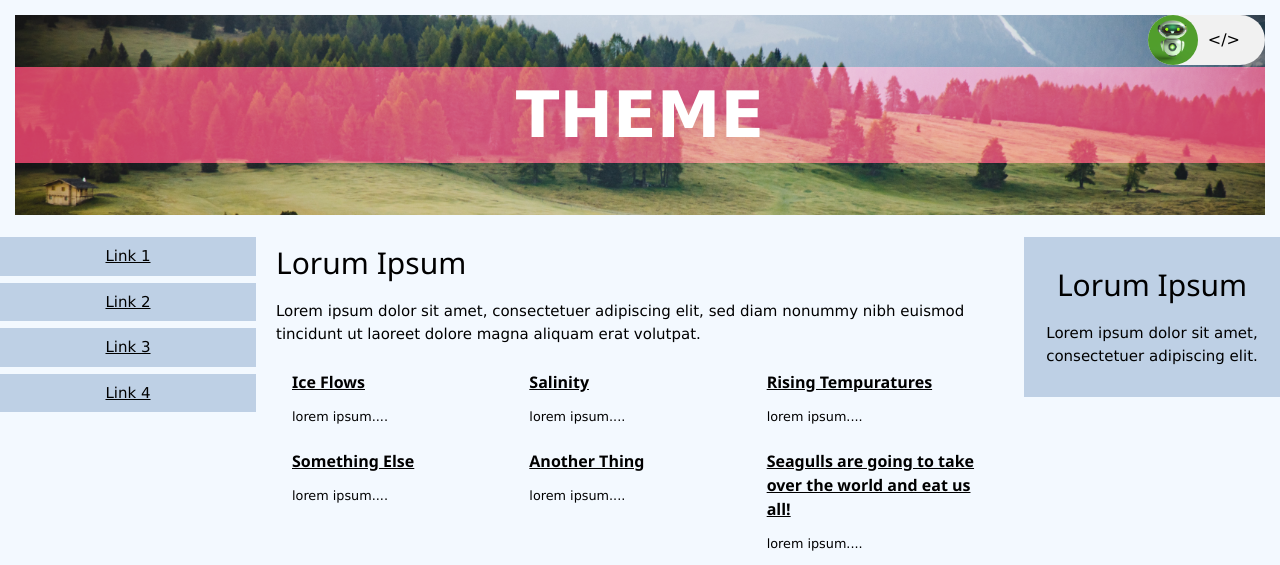
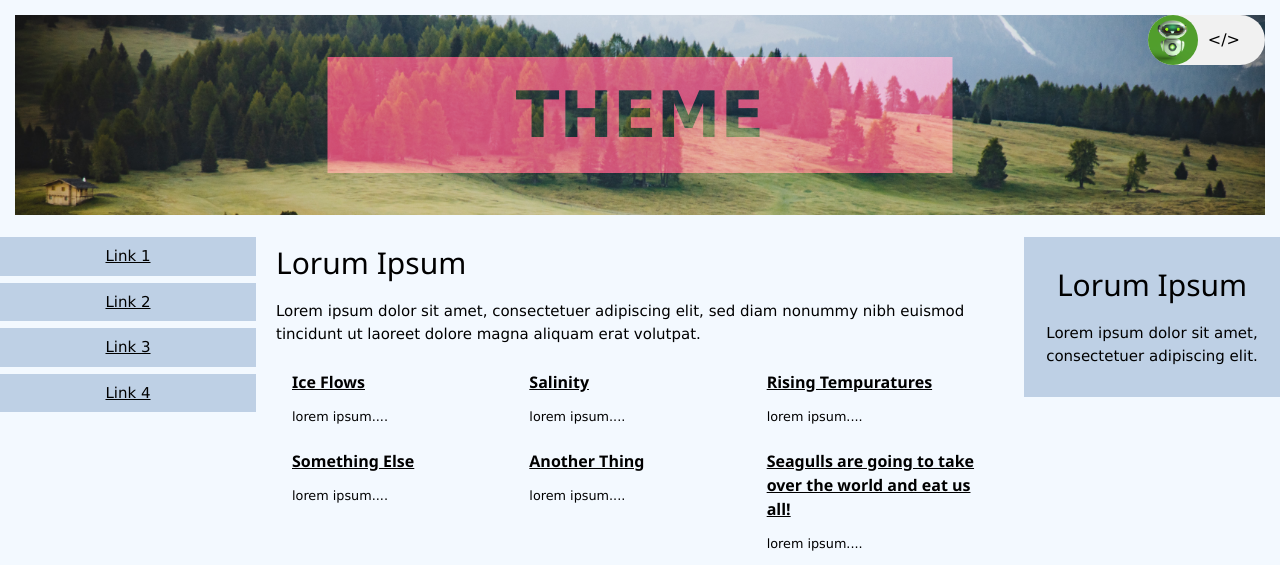
Before and after one commit to nervecentergarage/structured-journalism-content-templates, a Flask app: page /theme in a window 1280 px wide. Shown: the top 565 px of the page. Run offline with Flask 2, Linux system fonts and the light colour scheme.

Commit message:
Update a ton of stuff. Gook luck if there is a problem.

```diff
--- a/Code/MiniSite/ContentSamples/personas.json
+++ b/Code/MiniSite/ContentSamples/personas.json
@@ -9,7 +9,7 @@
             "graph" : 1.0,
             "table" : 1.0,
             "audio" : 0.0,
-            "infographic" : 0.75,
+            "graphic" : 0.75,
             "text" : 0.5
         }
     },
@@ -23,7 +23,7 @@
             "graph" : 0.7,
             "table" : 0.3,
             "audio" : 0.0,
-            "infographic" : 1.0,
+            "graphic" : 1.0,
             "text" : 0.5
         }
     },
@@ -37,7 +37,7 @@
             "graph" : 0.0,
             "table" : 0.0,
             "audio" : 1.0,
-            "infographic" : 0.1,
+            "graphic" : 0.1,
             "text" : 0.7
         }
     },
@@ -51,7 +51,7 @@
             "graph" : 0.5,
             "table" : 1.0,
             "audio" : 0.0,
-            "infographic" : 0.75,
+            "graphic" : 0.75,
             "text" : 1.0
         }
     },
@@ -65,7 +65,7 @@
             "graph" : 1.0,
             "table" : 0.5,
             "audio" : 0.0,
-            "infographic" : 0.75,
+            "graphic" : 0.75,
             "text" : 0.0
         }
     }
--- a/Code/MiniSite/app.py
+++ b/Code/MiniSite/app.py
@@ -6,7 +6,7 @@ from flask import Flask, render_template, request
 app = Flask(__name__)
 
 # define the types of snippets recognized by the app
-snippet_types = ["image", "video", "graph", "table", "audio", "infographic", "text"]
+snippet_types = ["image", "video", "graph", "table", "audio", "graphic", "text"]
 
 # used to store persona preference selections from the user
 persona_values = {}
--- a/Code/MiniSite/templates/theme.html
+++ b/Code/MiniSite/templates/theme.html
@@ -118,12 +118,12 @@
 
 .theme {
   background-color:#c92c53;
-  color: white;
+  color:black;
   font-size: 5vw;
   font-weight: bold;
   margin: 0 auto;
-  padding: 0px;
-  width: 100%;
+  padding: 10px;
+  width: 50%;
   text-align: center;
   position: absolute;
   top: 50%;
@@ -232,7 +232,7 @@
     <h2>Lorum Ipsum</h2>
     <p>Lorem ipsum dolor sit amet, consectetuer adipiscing elit, sed diam nonummy nibh euismod tincidunt ut laoreet dolore magna aliquam erat volutpat.</p>
     {% set num_cols = 3 %}
-    {% set num_topics = topics|length%}
+    {% set num_topics = topics|length %}
     {% set num_rows = (num_topics/num_cols + 0.999)|int %}
     {% for row in range(0,num_rows) %}
       <div class="w3-row-padding">
```
